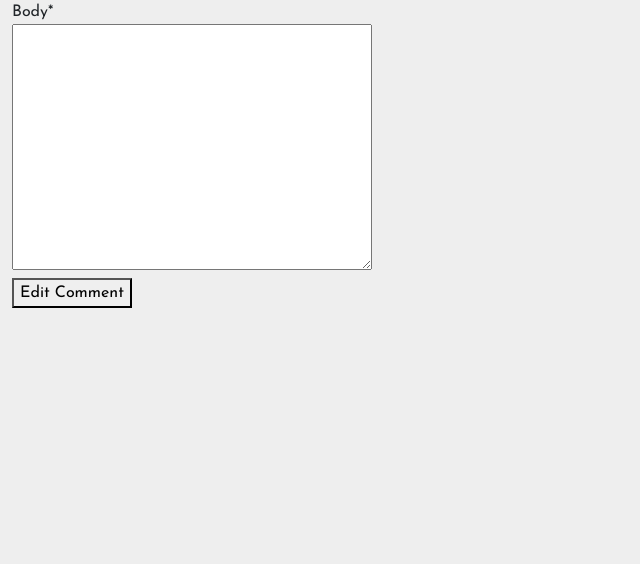
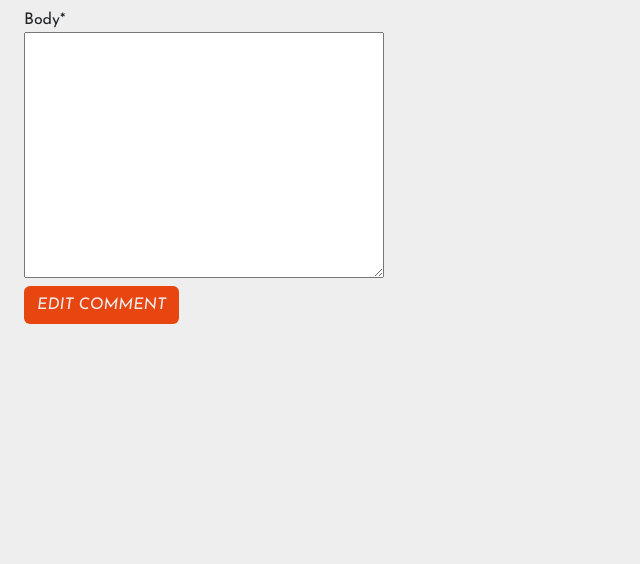
Before and after one commit to TheresLundqvist/Ski-resorts, a Django app: template templates/edit_comment.html in a window 1280 px wide. Shown: the part 70-634 px from the top of the page, without its empty margins (0-640 px from the left). Run offline with Django 3.2, Linux system fonts and the light colour scheme; the template is opened without the code that fills it: values that come from a table or form of the project are taken from there, others are empty; some libraries are stand-ins or nearby versions; some web fonts are replaced.

Commit message:
Style edit page

```diff
--- a/templates/about.html
+++ b/templates/about.html
@@ -5,11 +5,11 @@
 
 <div class="container">
     <div class="row">
-        <div class="col-md-6">
+        <div class="col-md-6 mt-4">
             <img src="{% static 'images/about.jpeg' %}" class="img-fluid img-thumbnail m-2"
                 alt="">
         </div>
-        <div class="col-md-6">
+        <div class="col-md-6 mt-4">
             <h1 class="heading mt-3">About us <i class="fa-solid fa-angles-right"></i></h1>
             <p>
                 Aren't you tired of spending time around the internet trying to find a good ski resort that matches your needs?
--- a/templates/edit_comment.html
+++ b/templates/edit_comment.html
@@ -6,11 +6,11 @@
 
 <div class="container-fluid">
     <div class="row">
-        <div class="col-12">
+        <div class="col-12 ps-4 mt-2">
             <form action="{% url 'edit_comment' comment.id comment.resort.slug %}" method="post">
                 {% csrf_token %}
                 {{ form|crispy }}
-                <button type="submit">Edit Comment</button>
+                <button type="submit" class="btn btn-org">Edit Comment</button>
             </form>
         </div>
     </div>
```
